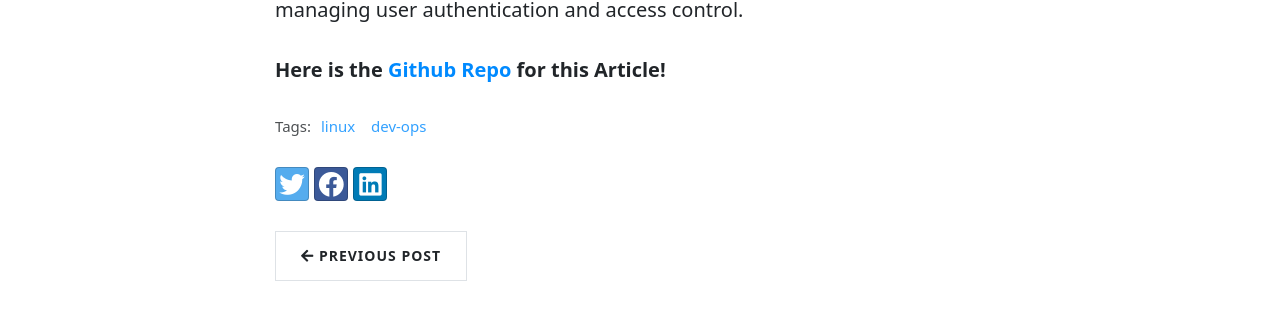
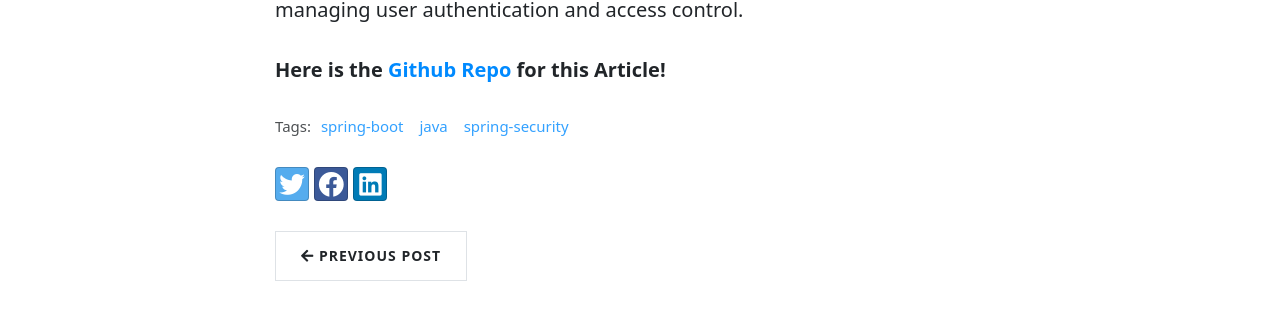
Before and after one commit to Abhishake63/abhishake.github.io, a Jekyll site: the page built from _posts/2024-02-25-spring-security-jwt.md, in a window 1280 px wide and 900 px high, scrolled down 13212 px. Shown: the part 366-677 px from the top of the window. Built offline with Jekyll 4.4.1, drawn with Linux system fonts in a browser that asks for light colours; nearby versions of some CDN libraries; comment, search, counter and statistics services are not loaded.

Commit message:
modified tags of spring security blog

```diff
--- a/_posts/2024-02-25-spring-security-jwt.md
+++ b/_posts/2024-02-25-spring-security-jwt.md
@@ -4,7 +4,7 @@ title: Implementing Token-Based Authentication with Spring Boot and Spring Secur
 subtitle: A Comprehensive Guide to Secure Authentication and Authorization using JSON Web Tokens (JWT)
 gh-repo: Abhishake63/abhishake-guides
 gh-badge: [star, fork, follow]
-tags: [linux, dev-ops]
+tags: [spring-boot, java, spring-security]
 author: Abhishake Sen Gupta
 ---
 
```
